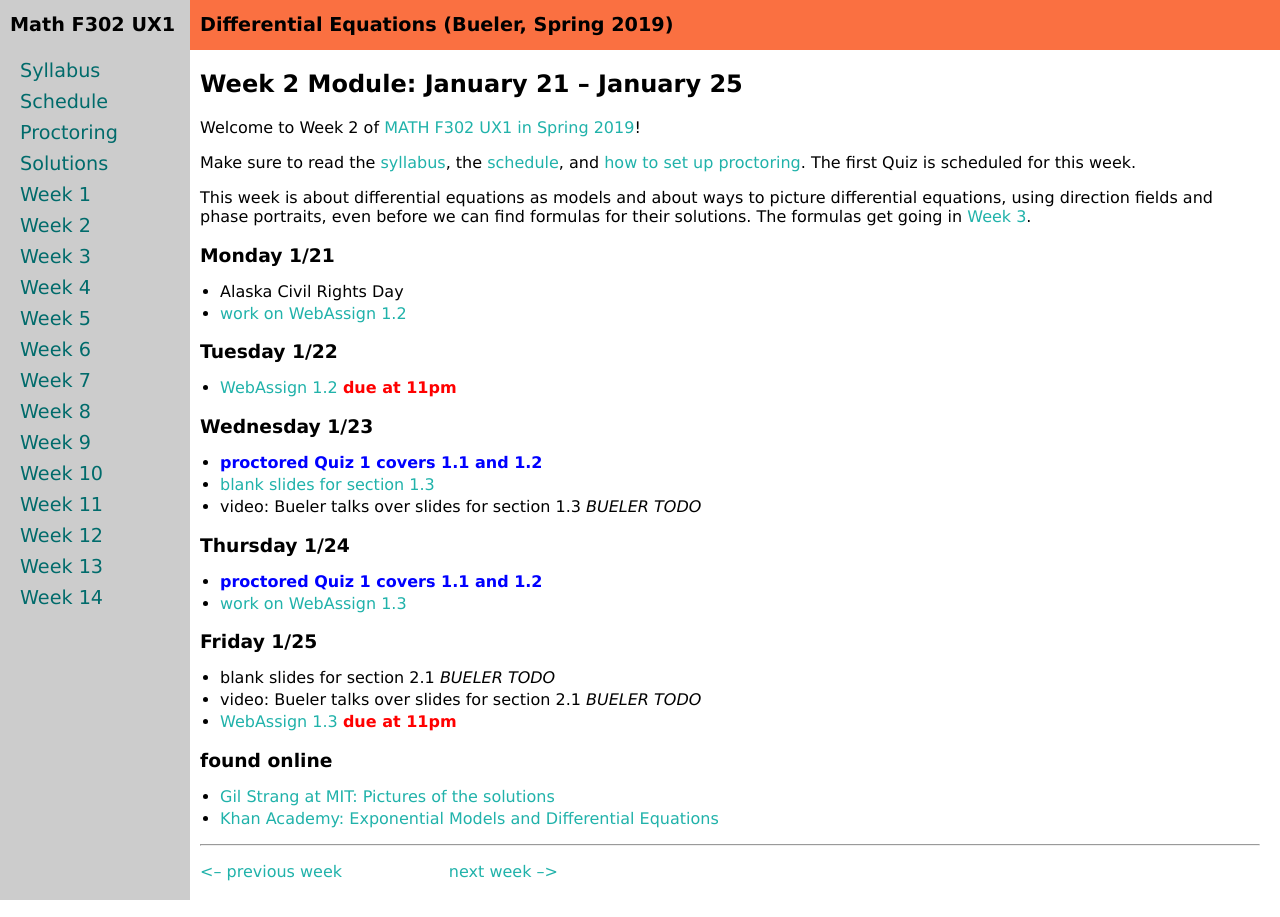
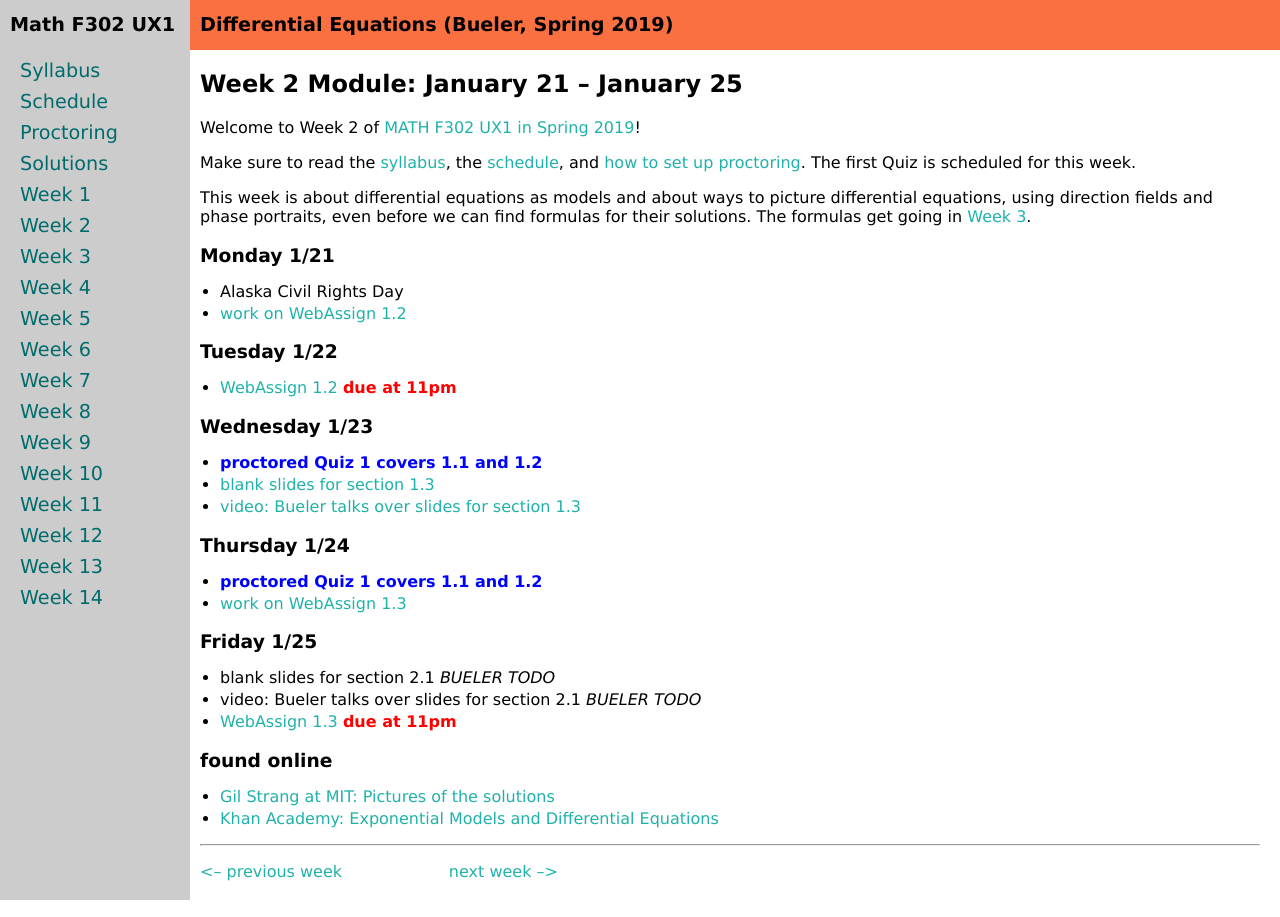
Before and after one commit to bueler/math302, a Jekyll site: the page built from week2.md, in a window 1280 px wide. Built offline with Jekyll 4.4.1, drawn with Linux system fonts in a browser that asks for light colours.

Commit message:
talk-over live for section 1.3

```diff
--- a/week2.md
+++ b/week2.md
@@ -21,7 +21,7 @@ This week is about differential equations as models and about ways to picture di
 ### Wednesday 1/23
 * <span style="color:blue">**proctored Quiz 1 covers 1.1 and 1.2**</span>
 * [blank slides for section 1.3](assets/slides/1-3.pdf)
-* video: Bueler talks over slides for section 1.3 _BUELER TODO_
+* [video: Bueler talks over slides for section 1.3](https://drive.explaineverything.com/thecode/XJLMBWB)
 
 ### Thursday 1/24
 * <span style="color:blue">**proctored Quiz 1 covers 1.1 and 1.2**</span>
```
